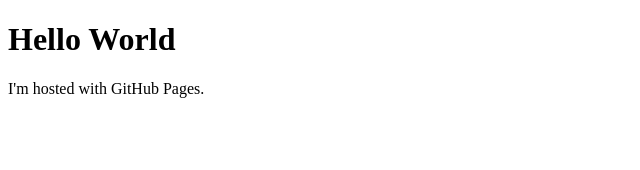
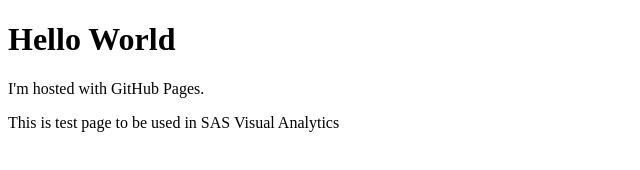
Before and after one commit to falmofee/falmofee.github.io, a plain HTML site: page Index.html in a window 1280 px wide. Shown: the whole page, without its empty margins (0-640 px from the left). Drawn offline with Linux system fonts and the light colour scheme.

Commit message:
Update Index.html

```diff
--- a/Index.html
+++ b/Index.html
@@ -6,5 +6,6 @@
     <body>
         <h1>Hello World</h1>
         <p>I'm hosted with GitHub Pages.</p>
+        <p>This is test page to be used in SAS Visual Analytics</p>
     </body>
 </html>
```
